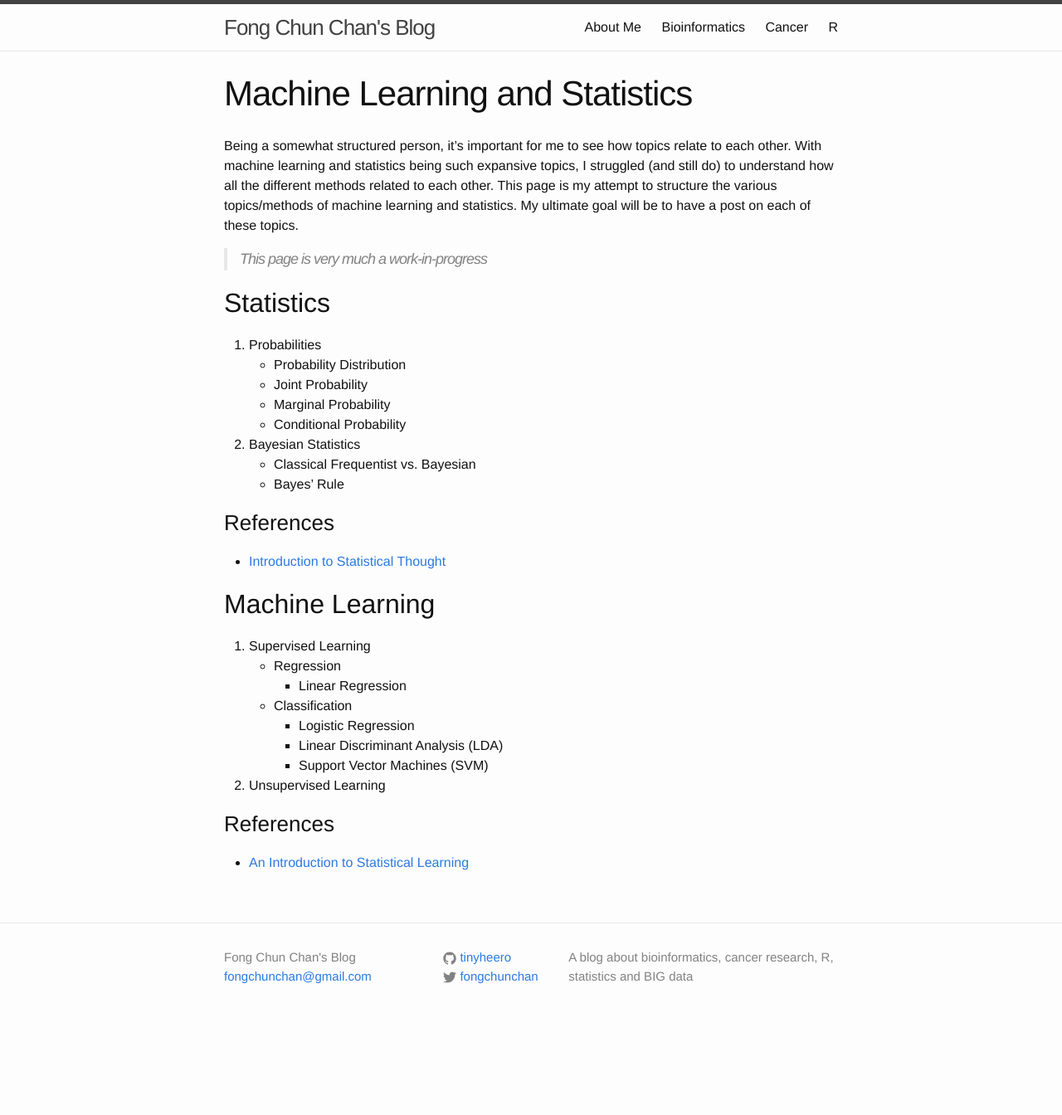
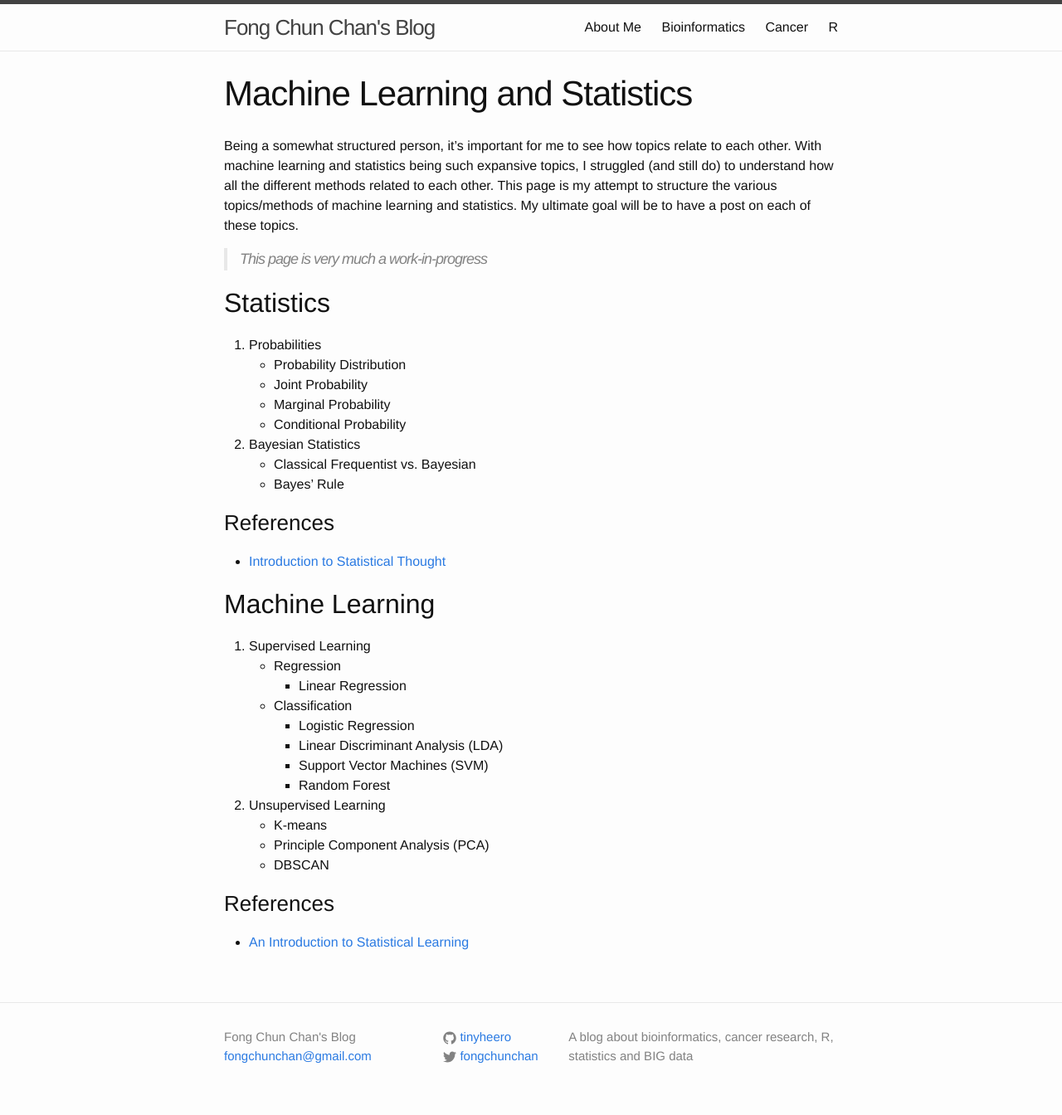
Before and after one commit to tinyheero/tinyheero.github.io, a Jekyll site: the page built from ml-and-stats-overview.md, in a window 1280 px wide. Shown: the whole page at 83% size. Built offline with Jekyll 4.4.1, drawn with Linux system fonts in a browser that asks for light colours; nearby versions of some CDN libraries; library files that are not in the unit come from our copies; Markdown is read by kramdown in place of the engine named in the settings; before the commit the page ends 1248 px from its top, so only the background shows below that.

Commit message:
Adding New Topics

```diff
--- a/ml-and-stats-overview.md
+++ b/ml-and-stats-overview.md
@@ -32,7 +32,11 @@ Being a somewhat structured person, it's important for me to see how topics rela
         + Logistic Regression
         + Linear Discriminant Analysis (LDA)
         + Support Vector Machines (SVM)
+        + Random Forest
 1. Unsupervised Learning
+    * K-means
+    * Principle Component Analysis (PCA)
+    * DBSCAN
 
 ### References
 
```
